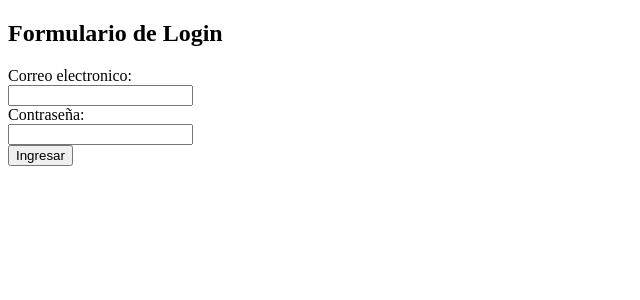
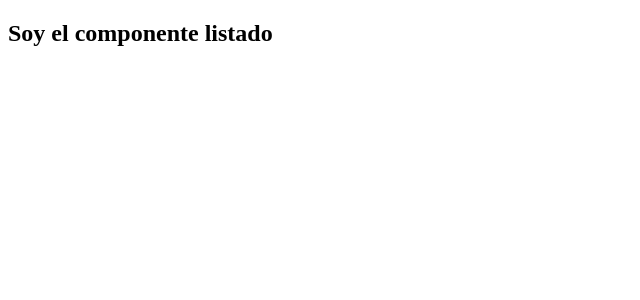
Before and after one commit to fransiri7/Movie-App, a React (Create React App) app: page /listado in a window 1280 px wide. Shown: the top 300 px of the page, without its empty margins (0-640 px from the left). Built offline with nearby package versions, Linux system fonts and the light colour scheme; sample sign-in values are in the browser's storage.

Commit message:
Redireccion al componente Listado

```diff
--- a/package.json
+++ b/package.json
@@ -10,6 +10,7 @@
     "axios": "^0.27.2",
     "react": "^18.2.0",
     "react-dom": "^18.2.0",
+    "react-router-dom": "^6.3.0",
     "react-scripts": "5.0.1",
     "sweetalert": "^2.1.2",
     "web-vitals": "^2.1.4"
--- a/src/App.js
+++ b/src/App.js
@@ -1,9 +1,16 @@
 import Login from "./components/Login";
+import Listado from "./components/Listado";
+import { Routes, Route } from "react-router-dom";
 
 function App() {
-  return (
-  <Login/>
-  );
+    return (
+       <div>
+       <Routes>
+            <Route exact path="/" element={<Login />} />
+            <Route path="/listado" element={<Listado />} />
+        </Routes>
+      </div>
+    );
 }
 
 export default App;
--- /dev/null
+++ b/src/components/Listado.jsx
@@ -0,0 +1,20 @@
+import { useNavigate } from 'react-router-dom';
+import {useEffect} from "react"
+
+function Listado (){
+    const navigate = useNavigate();
+
+    useEffect(() => {
+        const token = localStorage.getItem('token')
+        console.log(token)
+        if (token === null){
+            navigate("/")
+        }
+    }, []);
+
+    return (
+        <h2>Soy el componente listado</h2>
+    )
+}
+
+export default Listado;
--- a/src/components/Login.jsx
+++ b/src/components/Login.jsx
@@ -1,7 +1,10 @@
 import axios from "axios";
 import sweetAlert from '@sweetalert/with-react'
+import { useNavigate } from 'react-router-dom';
 
 function Login() {
+
+    const navigate = useNavigate();
 
     const handleSubmit = (e) =>{
         e.preventDefault();
@@ -9,7 +12,7 @@ function Login() {
         const email = e.target.email.value;
         const password = e.target.password.value;
 
-        const regExpresionEmail = /^(([^<>()[\]\.,;:\s@\"]+(\.[^<>()[\]\.,;:\s@\"]+)*)|(\".+\"))@(([^<>()[\]\.,;:\s@\"]+\.)+[^<>()[\]\.,;:\s@\"]{2,})$/i;
+        const regExpresionEmail = /^[-\w.%+]{1,64}@(?:[A-Z0-9-]{1,63}\.){1,125}[A-Z]{2,63}$/i;
 
         if (email === "" || password === ""){
             sweetAlert(
@@ -43,6 +46,7 @@ function Login() {
             console.log(res.data);
             const resToken = res.data.token;
             localStorage.setItem("token", resToken)
+            navigate("/listado")
         } )
     }
 
--- a/src/index.js
+++ b/src/index.js
@@ -1,10 +1,13 @@
 import React from "react";
 import ReactDOM from "react-dom/client";
 import App from "./App";
+import { BrowserRouter } from "react-router-dom";
 
 const root = ReactDOM.createRoot(document.getElementById("root"));
 root.render(
     <React.StrictMode>
-        <App />
+        <BrowserRouter>
+            <App />
+        </BrowserRouter>
     </React.StrictMode>
 );
```
Also changed, not shown: 1 other file (tests, documents, lock files or other folders).
